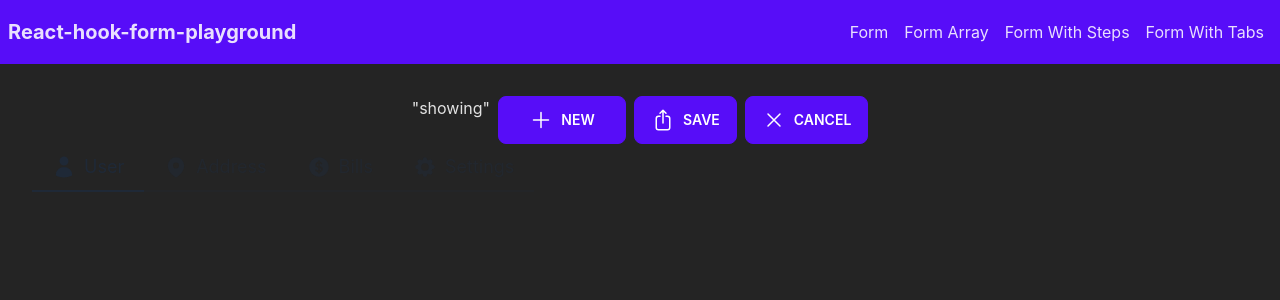
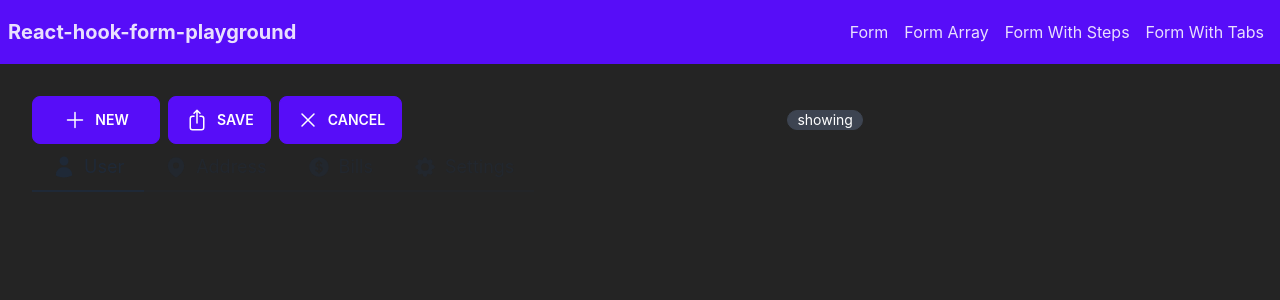
Before and after one commit to jmarc00s/react-hook-form-playground, a React (Vite) app: page /tabs in a window 1280 px wide. Shown: the top 300 px of the page. Built offline with nearby package versions, Linux system fonts and the light colour scheme.

Commit message:
Improving toolbar

```diff
--- a/src/pages/FormWithTabs/components/Toolbar/index.tsx
+++ b/src/pages/FormWithTabs/components/Toolbar/index.tsx
@@ -5,6 +5,7 @@ import {
   XMarkIcon,
 } from '@heroicons/react/24/outline';
 import { useUiContext } from 'pages/FormWithTabs/utils/hooks/useUiContext';
+import { Badge } from 'components/Badge';
 
 export const Toolbar = (): ReactElement => {
   const { cancel, setAdding, formStatus } = useUiContext();
@@ -14,8 +15,8 @@ export const Toolbar = (): ReactElement => {
   const onCancelClick = () => cancel();
 
   return (
-    <div className="flex justify-center gap-2">
-      {JSON.stringify(formStatus)}
+    <div className="flex justify-between items-center ">
+      <div className="flex gap-2">
         <button onClick={onNewClick} className="btn gap-2 btn-primary w-32">
           <PlusIcon className="h-6 w-6" /> New
         </button>
@@ -28,5 +29,8 @@ export const Toolbar = (): ReactElement => {
           Cancel
         </button>
       </div>
+      <Badge text={formStatus} size="lg" variant="secondary" />
+      <div></div>
+    </div>
   );
 };
```
Lines whose indentation alone changed are shown as unchanged.
